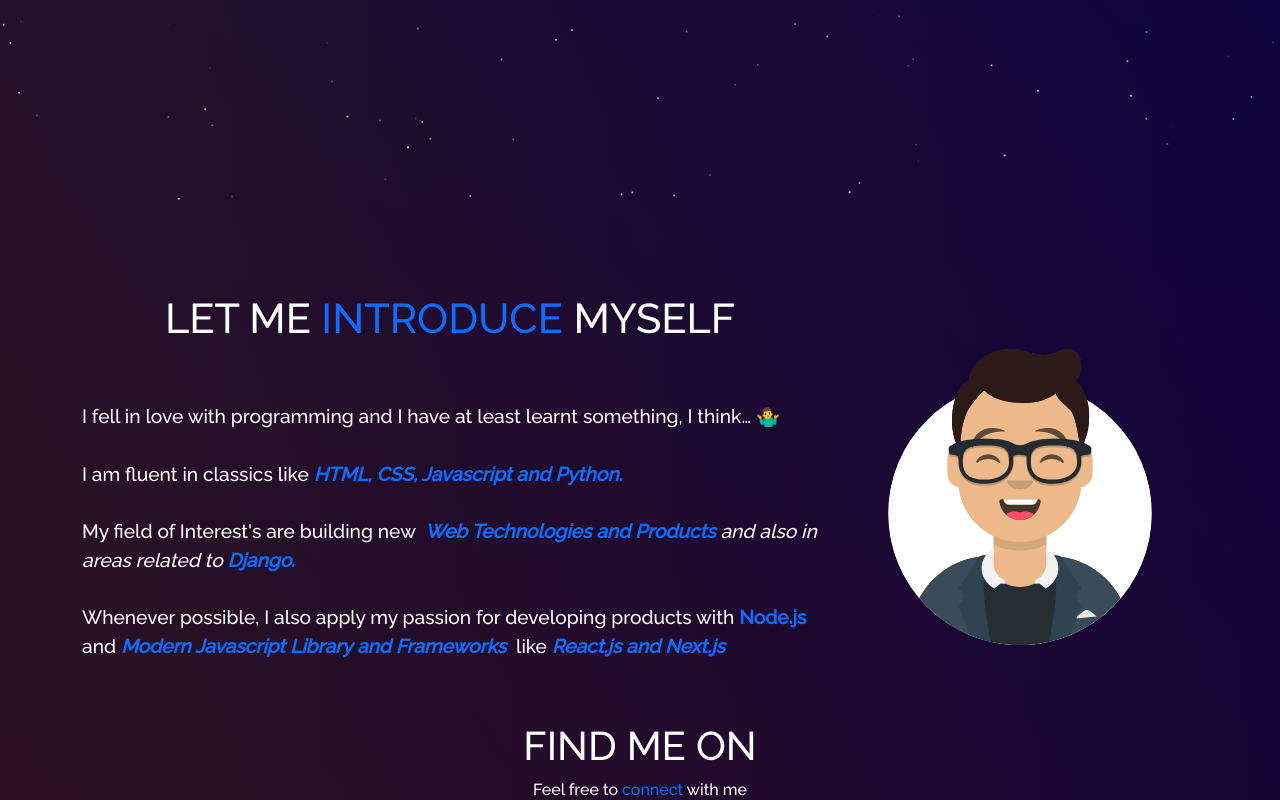
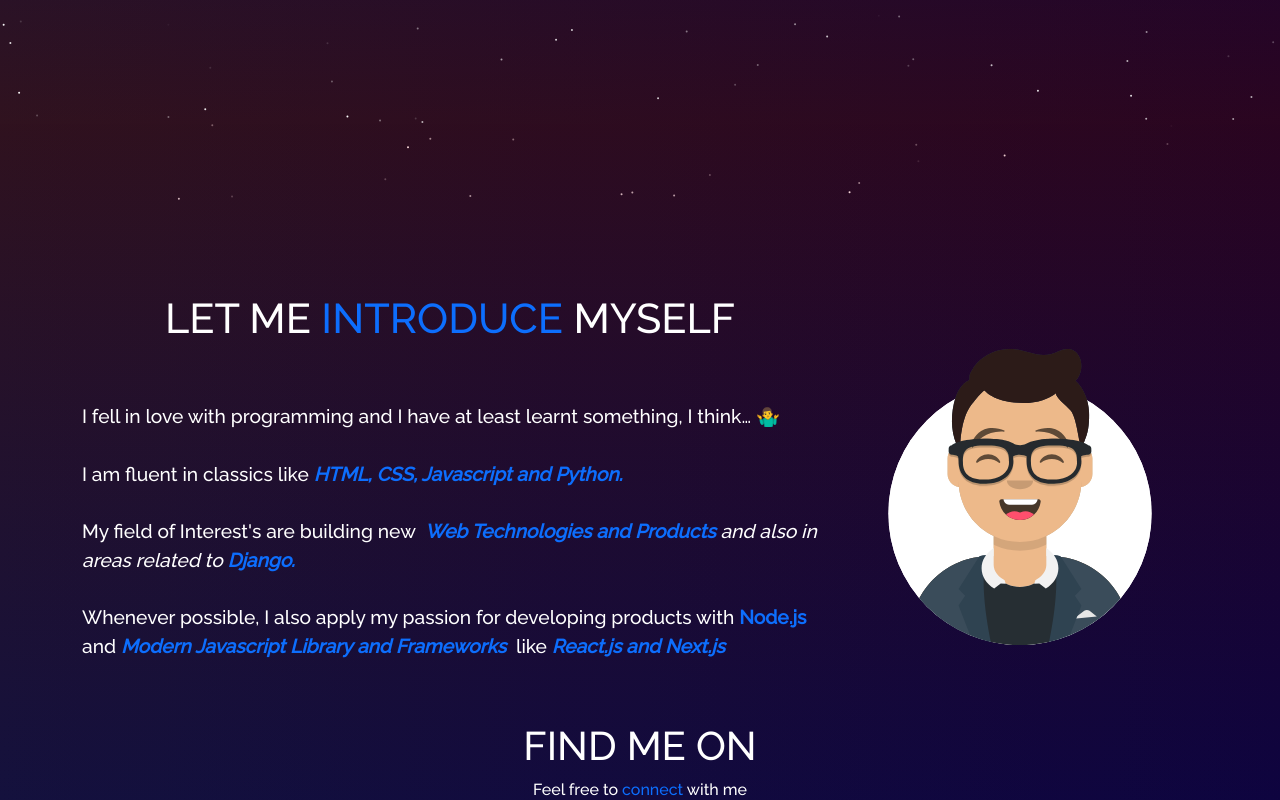
Before and after one commit to arianhamid/Modern-react-frontend-dev-portfolio, a React (Vite) app: page / in a window 1280 px wide. Shown: the part 600-1400 px from the top of the page. Built offline with nearby package versions, Linux system fonts and the light colour scheme.

Commit message:
home bg css updated

```diff
--- a/src/components/Home/Home.jsx
+++ b/src/components/Home/Home.jsx
@@ -8,7 +8,6 @@
 function Home() {
   return (
     <section>
-      <div className="galaxy">
       <Container fluid className="home-section" id="home">
         <Particle />
         <Container className="home-content">
@@ -44,7 +43,6 @@
         </Container>
       </Container>
       <Home2 />
-      </div>
     </section>
   );
 }
--- a/src/style.css
+++ b/src/style.css
@@ -265,24 +265,32 @@
 .home-section {
   position: relative;
   z-index: -1;
-
+  background-image: linear-gradient(
+    to bottom,
+    rgba(9, 5, 246, 0.18),
+    rgba(220, 9, 9, 0.16)
+  );
   background-position: top center;
   background-repeat: no-repeat;
   padding-bottom: 30px !important;
   padding-top: 30px !important;
 }
-.galaxy {
-background-image: linear-gradient(
-    to bottom left,
-    rgba(9, 5, 246, 0.16),
-    rgba(220, 9, 9, 0.16)
+
+.home-about-section {
+  position: relative;
+  padding-bottom: 70px !important;
+  padding-top: 70px !important;
+  background-image: linear-gradient(
+    to bottom,
+    rgba(220, 9, 9, 0.16),
+    rgba(9, 5, 246, 0.16)
   );
 }
+
 .home-content {
   padding: 9rem 0 2rem !important;
   color: whitesmoke;
   text-align: left;
-
 }
 
 .heading {
@@ -330,12 +338,6 @@
     padding-top: 2em !important;
     padding-bottom: 2em !important;
   }
-}
-
-.home-about-section {
-  position: relative;
-  padding-bottom: 70px !important;
-  padding-top: 70px !important;
 }
 
 .home-about-description {
```
Lines whose indentation alone changed are shown as unchanged.
